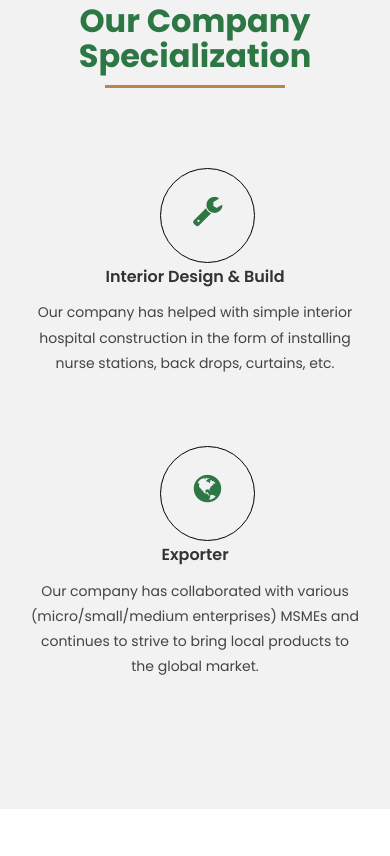
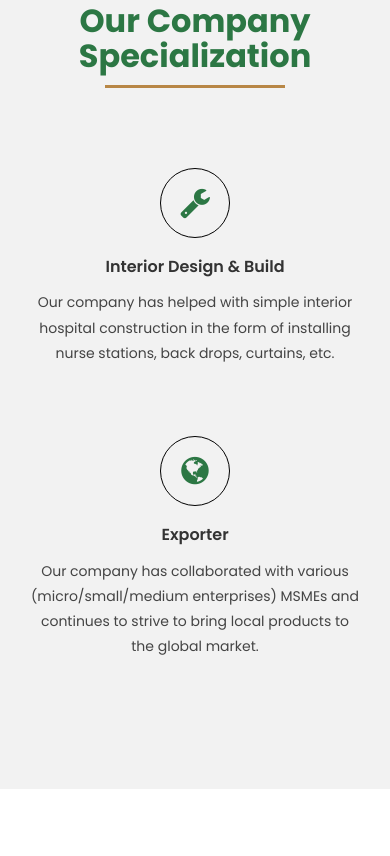
Before and after one commit to TryAny42/CakraUnggulSentosa, a plain HTML site: page index.html in a window 390 px wide. Shown: the part 1964-2820 px from the top of the page. Drawn offline with Linux system fonts and the light colour scheme.

Commit message:
Update style.css

```diff
--- a/css/style.css
+++ b/css/style.css
@@ -409,10 +409,12 @@ div#main-nav {
 
 .service_block {
     text-align: center;
-    padding-left: 15px;
-    padding-right: 15px;
-	position: relative;
+    display: flex;
+    flex-direction: column;
+    align-items: center;
+    padding: 0 15px;
 }
+
 
 .custom-width {
     width: 40%; /* Adjust the width as needed */
@@ -420,9 +422,16 @@ div#main-nav {
 }
 
 .service_icon {
-    width: 90px;
-    height: 85px;
-    margin: 0px auto 35px;
+    display: flex;
+    align-items: center;
+    justify-content: center;
+    margin: 0 auto 25px;
+}
+
+.service_icon i {
+    position: static;
+    top: auto;
+    margin: 0;
 }
 
 .service_icon span {
@@ -1223,11 +1232,29 @@ footer {
 
     .service_icon {
         width: 70px;
-        height: 65px;
+        height: 70px;
+        margin: 0 auto 20px;
+        display: flex;
+        align-items: center;      /* Center vertically */
+        justify-content: center;  /* Center horizontally */
+    }
+
+    .service_icon span {
+        width: 70px;
+        height: 70px;
+        padding: 0;
+        display: flex;           /* Add flex display */
+        align-items: center;     /* Center vertically */
+        justify-content: center; /* Center horizontally */
     }
 
     .service_icon i {
         font-size: 32px;
+        position: static;        /* Remove relative positioning */
+        top: auto;              /* Remove top value */
+        margin: 0;
+        display: block;
+        text-align: center;
     }
 
     #product h3 {
@@ -1253,4 +1280,10 @@ footer {
         min-width: 100%;
         margin-bottom: 20px;
     }
+
+    .footer-column p,
+    .footer-links a {
+        font-size: 14px;  /* Make both same size */
+        line-height: 1.6;
+    }
 }
```
